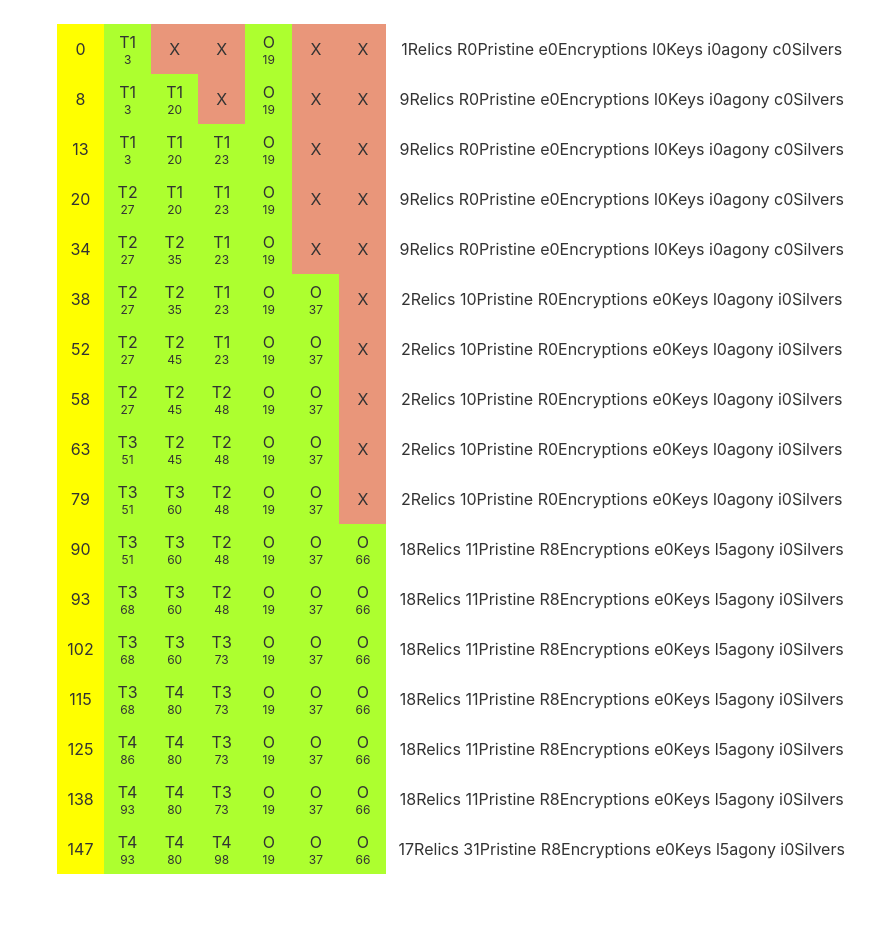
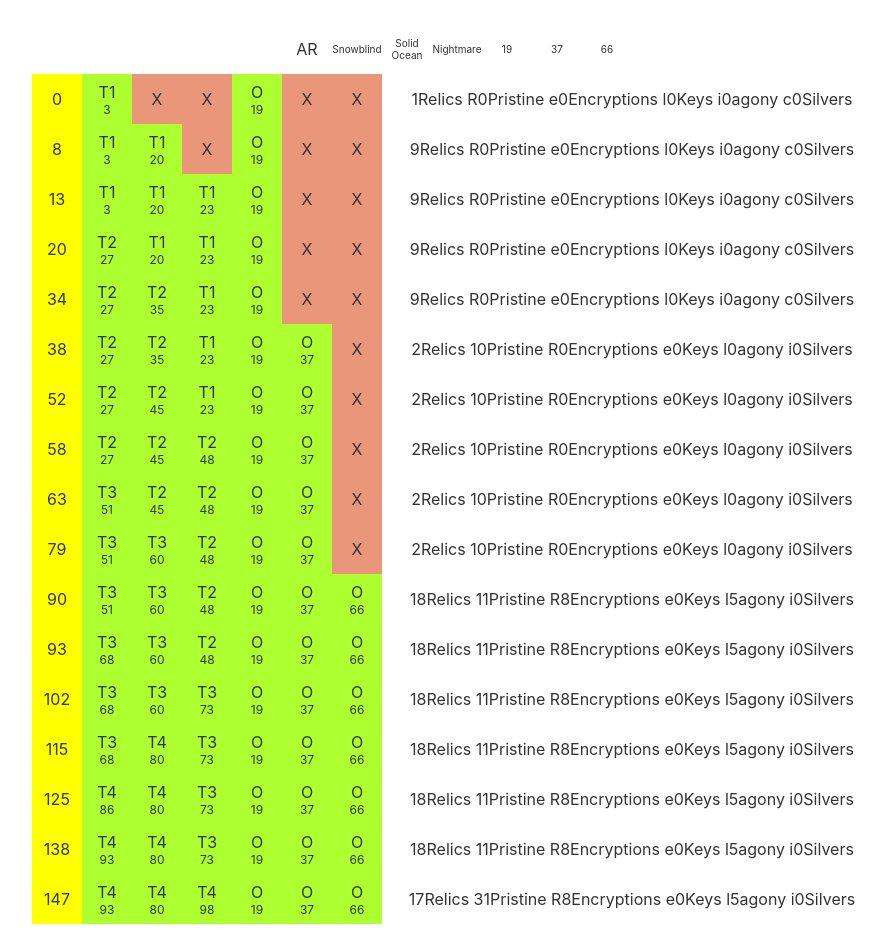
Before and after one commit to Qbius/gw2, a Svelte app: page / in a window 1280 px wide. Shown: the whole page, without its empty margins (183-1069 px from the left). Before the commit the page ends 890 px from the top, so only its background shows below. Built offline with nearby package versions, Linux system fonts and the light colour scheme.

Commit message:
added barebones headers

```diff
--- a/src/App.svelte
+++ b/src/App.svelte
@@ -1,6 +1,4 @@
 <script>
-	export let name;
-
 	import {dailies, breakdown, rewards} from './fractals.js';
 
 	const[ds, rs] = dailies();
@@ -15,7 +13,13 @@
 </script>
 
 <main>
-	<div style="margin: auto; display: flex; flex-direction: column; width: 800px;">
+	<div style="margin: auto; display: flex; flex-direction: column; align-items: center; width: 1200px;">
+		<div style="display: flex;">
+			<span class="cellka">AR</span>
+			{#each selected as sel}
+				<span class="cellka" style="font-size: 10px;">{sel}</span>
+			{/each}
+		</div>
 		{#each breakdown([...ds, ...rs], ds, rs) as [ar, set]}
 			<div style="display: flex;">
 				<span class="cellka" style="background-color: yellow">{ar}</span>
@@ -51,6 +55,7 @@
 		display: flex;
 		flex-direction: column;
 		justify-content: center;
+		align-items: center;
 	}
 
 	@media (min-width: 640px) {
```
